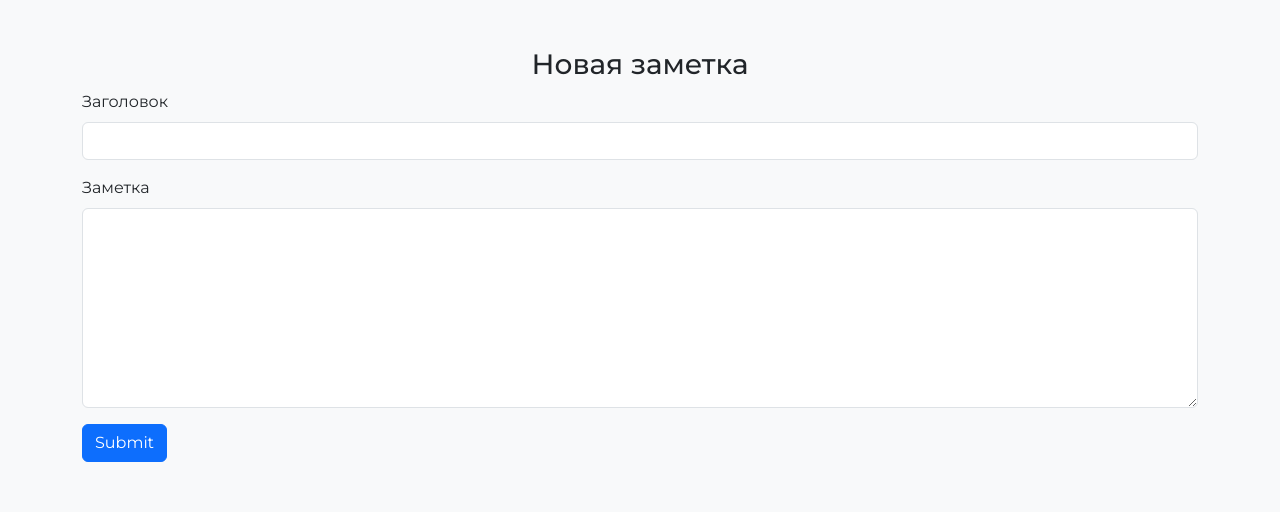
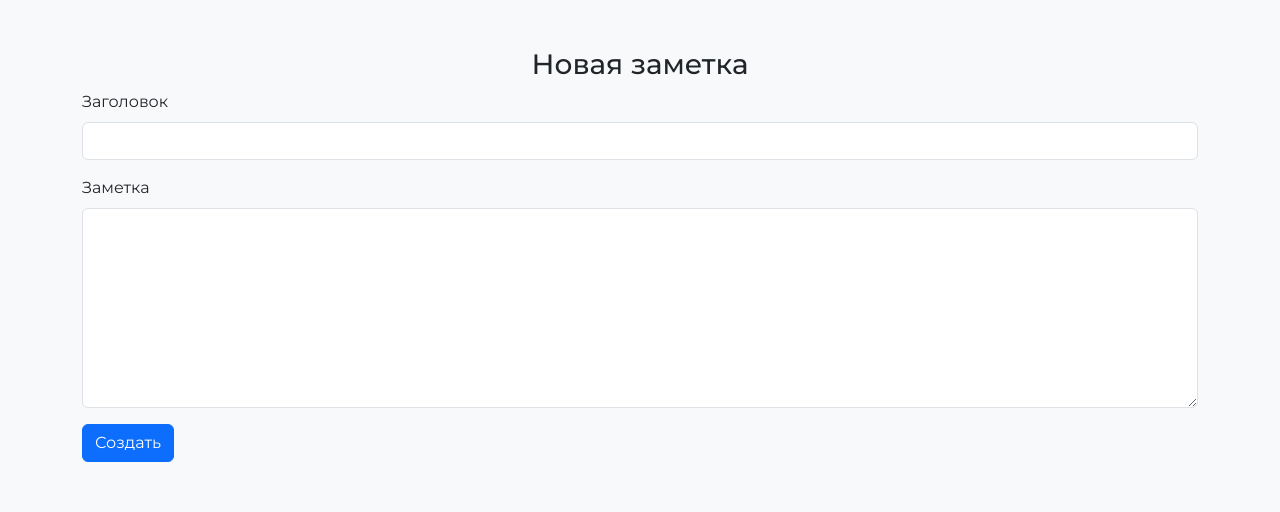
Before and after one commit to apant94/notes-app, a Next.js app: page /create in a window 1280 px wide. Shown: the top 512 px of the page. Built offline with nearby package versions, Linux system fonts and the light colour scheme.

Commit message:
feat: run redux in notes

```diff
--- a/package.json
+++ b/package.json
@@ -9,10 +9,12 @@
     "lint": "next lint"
   },
   "dependencies": {
+    "@reduxjs/toolkit": "^1.9.7",
     "bootstrap": "^5.3.2",
     "next": "13.5.4",
     "react": "^18",
-    "react-dom": "^18"
+    "react-dom": "^18",
+    "react-redux": "^8.1.3"
   },
   "devDependencies": {
     "eslint": "^8",
--- a/src/app/layout.js
+++ b/src/app/layout.js
@@ -3,6 +3,7 @@ import "./globals.css";
 import { Montserrat } from "next/font/google";
 import Footer from "@/components/Footer/Footer";
 import BootstrapClient from "@/components/BootstrapClient.js";
+import { Providers } from "@/store/provider";
 
 const monserrat = Montserrat({ subsets: ["latin"] });
 
@@ -15,12 +16,11 @@ export default function RootLayout({ children }) {
   return (
     <html lang="ru">
       <body className={monserrat.className}>
-        <main>
-        {children}
-        </main>
-        <Footer />
+        <Providers>
+          <main>{children}</main>
+          <Footer />
+        </Providers>
       </body>
-      {/* <Footer /> */}
       <BootstrapClient />
     </html>
   );
--- a/src/components/Form/Form.js
+++ b/src/components/Form/Form.js
@@ -1,7 +1,22 @@
+"use client";
+
+import { useState } from "react";
 import styles from "./form.module.css";
 
-export default function Form() {
+export default function Form({ addNote }) {
+  const [note, setNote] = useState("");
+
+  const updateNote = (e) => {
+    setNote(e.target.value);
+  };
+
+  const onAddNoteClick = () => {
+    // addNote(note);
+    setNote("");
+  };
+
   return (
+    <section>
       <form>
         <div className="mb-3">
           <label htmlFor="title" className="form-label">
@@ -17,11 +32,18 @@ export default function Form() {
             className={`form-control ${styles.textarea}`}
             aria-label="note"
             id="textarea"
+            value={note}
+            onChange={updateNote}
           ></textarea>
         </div>
-      <button type="submit" className="btn btn-primary">
-        Submit
+        <button
+          type="submit"
+          className="btn btn-primary"
+          onClick={onAddNoteClick}
+        >
+          Создать
         </button>
       </form>
+    </section>
   );
 }
--- a/src/components/NoteCard/NoteCard.js
+++ b/src/components/NoteCard/NoteCard.js
@@ -2,7 +2,7 @@ import styles from "./notecard.module.css";
 
 export default function NoteCard() {
   return (
-    <div className="col">
+    <li className="col list-unstyled">
       <div className="card shadow-sm h-100">
         <div className="card-body d-flex flex-column">
           <h5 className="card-title flex-grow-0 flex-shrink-0">Заголовок</h5>
@@ -23,6 +23,6 @@ export default function NoteCard() {
           </div>
         </div>
       </div>
-    </div>
+    </li>
   );
 }
--- /dev/null
+++ b/src/store/notesSlice.js
@@ -0,0 +1,29 @@
+import { createSlice } from "@reduxjs/toolkit";
+
+const initialState = {
+  notes: [{ id: "1", title: "Изначальная заметка", text: "Изначальная заметка" }],
+};
+
+export const notesSlice = createSlice({
+  name: "note",
+  initialState,
+  reducers: {
+    addNote: (state, action) => {
+      const note = action.payload;
+      state.notes.push(note);
+    },
+    removeNote: (state, action) => {
+      const id = action.payload;
+      const notes = state.notes.filter((note) => note.id !== id);
+      state.notes = notes;
+    },
+  },
+});
+
+// actions
+export const { addNote, removeNote } = notesSlice.actions;
+
+// selectors
+export const selectNotes = (state) => state.notes.notes;
+
+export default notesSlice.reducer;
--- /dev/null
+++ b/src/store/provider.js
@@ -0,0 +1,8 @@
+"use client";
+
+import { store } from "./store";
+import { Provider } from "react-redux";
+
+export function Providers({ children }) {
+  return <Provider store={store}>{children}</Provider>;
+}
--- /dev/null
+++ b/src/store/store.js
@@ -0,0 +1,8 @@
+import { configureStore } from "@reduxjs/toolkit";
+import noteReducer from "./notesSlice";
+
+export const store = configureStore({
+  reducer: {
+    notes: noteReducer,
+  },
+});
```
Also changed, not shown: src/app/page.js (+8 -2 lines), 1 other file (tests, documents, lock files or other folders). Lines whose indentation alone changed are shown as unchanged.
